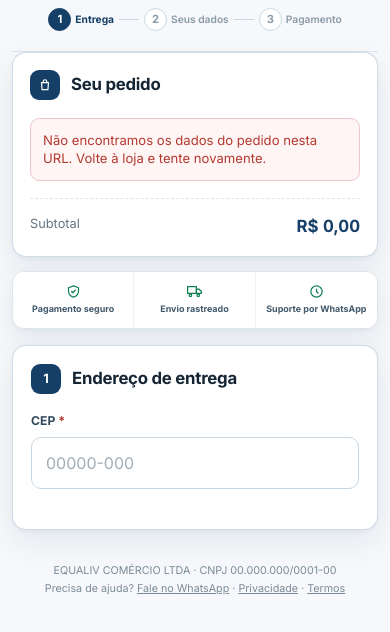
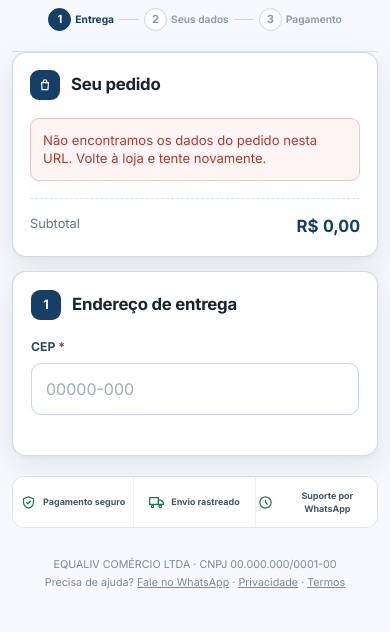
Before and after one commit to email9998w-00a/checkoutecommerce, a website: page public/index.html in a window 390 px wide. Shown: the part 104-736 px from the top of the page. Drawn offline with Linux system fonts and the light colour scheme.

Commit message:
Update index.html

```diff
--- a/public/index.html
+++ b/public/index.html
@@ -290,7 +290,7 @@ input,select{font:inherit}
 body{background:linear-gradient(180deg,#f3f7fa 0,#f8fafc 300px);padding-bottom:24px}
 .securebar{height:36px;padding:0 16px;background:#102f4e;letter-spacing:.01em;font-size:.72rem}
 .wrap{max-width:1120px;padding:0 28px 48px;display:grid;grid-template-columns:minmax(0,1fr) 390px;grid-template-areas:
-  "top top" "progress progress" "order form" "trust form" "foot foot";column-gap:28px;align-items:start}
+  "top top" "progress progress" "order form" "trust trust" "foot foot";column-gap:28px;align-items:start}
 .top{grid-area:top;padding:25px 0 18px;margin:0;border-bottom:0}
 .top .mark{width:34px;height:34px;border-radius:10px;background:linear-gradient(135deg,#174b7c,#0e3152);font-size:.75rem;box-shadow:0 4px 10px rgba(18,59,102,.18)}
 .top .logo{font-size:1.15rem;letter-spacing:-.02em}
@@ -305,7 +305,7 @@ body{background:linear-gradient(180deg,#f3f7fa 0,#f8fafc 300px);padding-bottom:2
 .step-h{gap:11px;margin-bottom:18px}.step-h h2{font-size:1.05rem;letter-spacing:-.015em}.section-icon,.step-n{width:30px;height:30px;border-radius:9px}.step-n{font-size:.8rem}
 .order-items{gap:14px}.order-item{grid-template-columns:68px minmax(0,1fr);gap:13px;padding-bottom:14px}.order-item .thumb{width:68px;height:68px;border-radius:11px;background:#f7fafc}.order-item .nome{font-size:.88rem}.order-item .variant{font-size:.73rem}.order-subtotal{margin-top:17px;padding-top:15px}.order-subtotal strong{font-size:1.05rem}
 .promo-label{display:inline-flex;align-items:center;width:max-content;margin-bottom:5px;padding:3px 7px;border-radius:999px;background:#edf8f2;color:#14734d;font-size:.62rem;font-weight:800;line-height:1;letter-spacing:.02em}
-.trust-strip{grid-template-columns:1fr;gap:0;border:1px solid var(--line);background:#fff;border-radius:var(--radius);box-shadow:var(--shadow);overflow:hidden;margin-bottom:16px}.trust-strip div{justify-content:flex-start;gap:9px;min-height:48px;padding:10px 16px;background:#fff;border-bottom:1px solid #edf2f5;font-size:.7rem}.trust-strip div:last-child{border-bottom:0}.trust-strip .ico{width:17px;height:17px}
+.trust-strip{display:grid;grid-template-columns:repeat(3,1fr);gap:0;border:1px solid var(--line);background:#fff;border-radius:12px;box-shadow:none;overflow:hidden;margin:10px 0 18px}.trust-strip div{justify-content:center;gap:7px;min-height:42px;padding:8px 10px;background:#fff;border-right:1px solid #edf2f5;font-size:.66rem;text-align:center}.trust-strip div:last-child{border-right:0}.trust-strip .ico{width:16px;height:16px}
 #formArea{grid-area:form;min-width:0}.delivery-card,.personal-card,.payment-card{margin-bottom:16px}
 .delivery-card{display:block}.field{margin-bottom:15px}.field label{font-size:.76rem;margin-bottom:7px;color:#314a5d}.field input,.field select{min-height:50px;padding:13px 14px;border-radius:10px;border-color:#c8d7e1}.field input:focus,.field select:focus{border-color:#2c6d9c;box-shadow:0 0 0 4px rgba(44,109,156,.12)}
 .address-fields,.address-number-fields{margin-top:14px}.shipping-card{margin-top:21px;padding-top:20px}.shipping-title{font-size:.86rem}.shipping-subtitle{font-size:.73rem;margin-bottom:11px}.shipping-option{min-height:68px;padding:13px 12px;border-radius:11px}.shipping-option strong{font-size:.82rem}.shipping-option small{font-size:.7rem}.shipping-price{font-size:.8rem}
@@ -316,10 +316,10 @@ body{background:linear-gradient(180deg,#f3f7fa 0,#f8fafc 300px);padding-bottom:2
 .foot{margin-top:6px;padding-top:10px;font-size:.67rem}.ckbar{display:none!important}
 .pix-pay{padding:28px;border-top-width:4px}.pix-pay h2{font-size:1.2rem}.qr{width:210px;height:210px}.timer-box{padding:14px}.timer-box .clock{font-size:1.45rem}
 @media (max-width:850px){
-  .wrap{max-width:650px;padding:0 18px 36px;display:block}.top{padding-top:19px}.checkout-intro{font-size:.92rem;margin-top:17px}.order-card{position:static}.trust-strip{grid-template-columns:repeat(3,1fr)}.trust-strip div{justify-content:center;text-align:center;border-bottom:0;border-right:1px solid #edf2f5;padding:8px 5px;min-height:56px;flex-direction:column;gap:3px;font-size:.61rem}.trust-strip div:last-child{border-right:0}.ckbar{display:none!important}
+  .wrap{max-width:650px;padding:0 18px 36px;display:block}.top{padding-top:19px}.checkout-intro{font-size:.92rem;margin-top:17px}.order-card{position:static}.trust-strip{margin-top:6px}.trust-strip div{padding:8px 5px;min-height:50px;font-size:.61rem}.ckbar{display:none!important}
 }
 @media (max-width:480px){
-  body{background:#f6f8fb}.wrap{padding-inline:12px}.card{padding:18px;border-radius:14px}.top{padding-inline:1px}.top .h{font-size:.68rem;padding:6px 8px}.progress{gap:5px}.progress-step{font-size:.64rem;gap:4px}.progress-step span{width:23px;height:23px}.progress i{width:20px}.checkout-intro{margin:15px 2px 12px;font-size:.88rem}.order-card{padding:17px}.order-item{grid-template-columns:56px minmax(0,1fr);gap:10px}.order-item .thumb{width:56px;height:56px}.trust-strip{border-radius:12px}.trust-strip div{font-size:.56rem;padding-inline:2px}.trust-strip .ico{width:15px;height:15px}.total-line.grand strong{font-size:1.45rem}.pix-pay{padding:20px 16px}.qr{width:180px;height:180px}
+  body{background:#f6f8fb}.wrap{padding-inline:12px}.card{padding:18px;border-radius:14px}.top{padding-inline:1px}.top .h{font-size:.68rem;padding:6px 8px}.progress{gap:5px}.progress-step{font-size:.64rem;gap:4px}.progress-step span{width:23px;height:23px}.progress i{width:20px}.checkout-intro{margin:15px 2px 12px;font-size:.88rem}.order-card{padding:17px}.order-item{grid-template-columns:56px minmax(0,1fr);gap:10px}.order-item .thumb{width:56px;height:56px}.trust-strip{border-radius:12px;margin-top:4px}.trust-strip div{font-size:.56rem;padding-inline:2px}.trust-strip .ico{width:15px;height:15px}.total-line.grand strong{font-size:1.45rem}.pix-pay{padding:20px 16px}.qr{width:180px;height:180px}
 }
 
 </style>
@@ -363,12 +363,6 @@ body{background:linear-gradient(180deg,#f3f7fa 0,#f8fafc 300px);padding-bottom:2
     <div class="step-h"><div class="section-icon"><svg class="ico"><use href="#i-bag"/></svg></div><h2>Seu pedido</h2></div>
     <div id="orderItems" class="order-items" aria-live="polite"></div>
     <div class="order-subtotal"><span>Subtotal</span><strong id="orderSubtotal">R$ 0,00</strong></div>
-  </div>
-
-  <div class="trust-strip">
-    <div><svg class="ico"><use href="#i-shield"/></svg> Pagamento seguro</div>
-    <div><svg class="ico"><use href="#i-truck"/></svg> Envio rastreado</div>
-    <div><svg class="ico"><use href="#i-support"/></svg> Suporte por WhatsApp</div>
   </div>
 
   <!-- FORM (etapas) -->
@@ -509,6 +503,12 @@ body{background:linear-gradient(180deg,#f3f7fa 0,#f8fafc 300px);padding-bottom:2
       <div class="pix-error hidden" id="pixError" role="alert"></div>
     </div>
 
+  </div>
+
+  <div class="trust-strip" aria-label="Garantias da compra">
+    <div><svg class="ico"><use href="#i-shield"/></svg> Pagamento seguro</div>
+    <div><svg class="ico"><use href="#i-truck"/></svg> Envio rastreado</div>
+    <div><svg class="ico"><use href="#i-support"/></svg> Suporte por WhatsApp</div>
   </div>
 
   <!-- TELA: PIX GERADO -->
```
